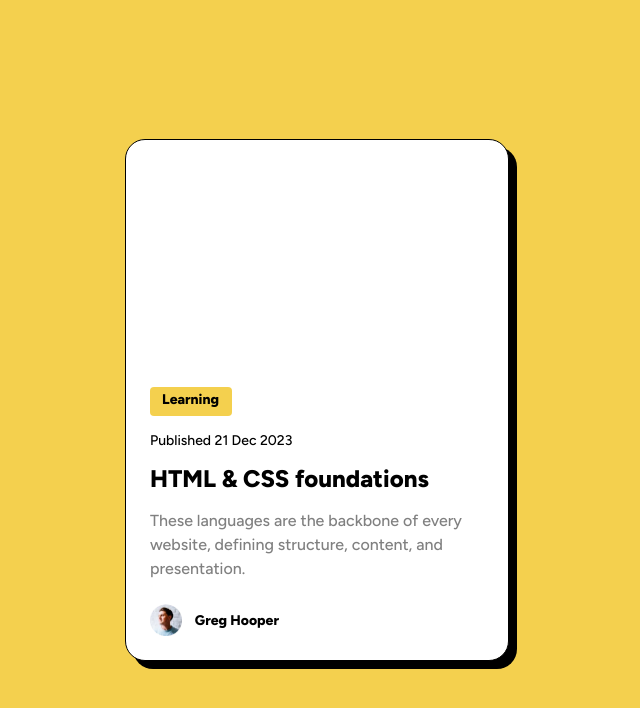
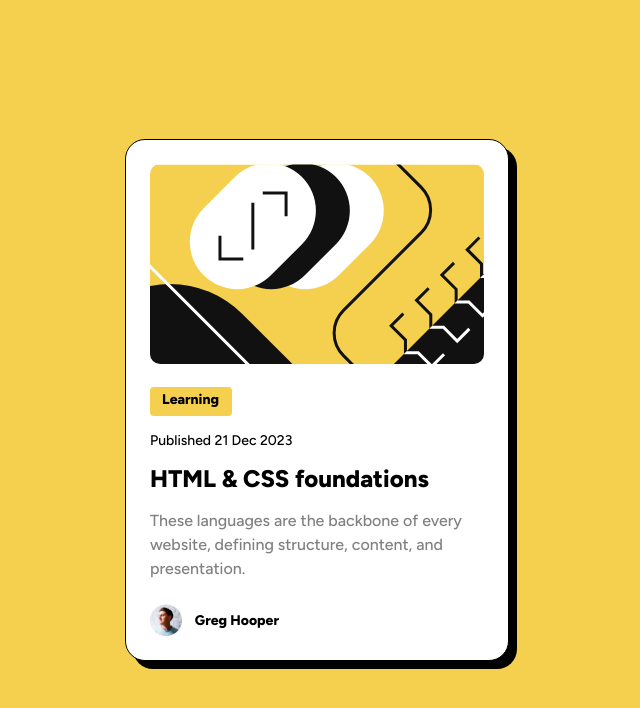
Before and after one commit to chahidsalmi/Blog-preview-card, a plain HTML site: page index.html in a window 1280 px wide. Shown: the whole page, without its empty margins (323-963 px from the left). Drawn offline with Linux system fonts and the light colour scheme.

Commit message:
Update index.css

```diff
--- a/index.css
+++ b/index.css
@@ -48,7 +48,7 @@ body .preview-card{
 body .preview-card .blog-image{
     width: 100%;
     height: 200px;
-    background: url(./images/illustration-article.svg) no-repeat;
+    background: url(./illustration-article.svg) no-repeat;
 
     border: 0;
     border-radius: 10px;
```
